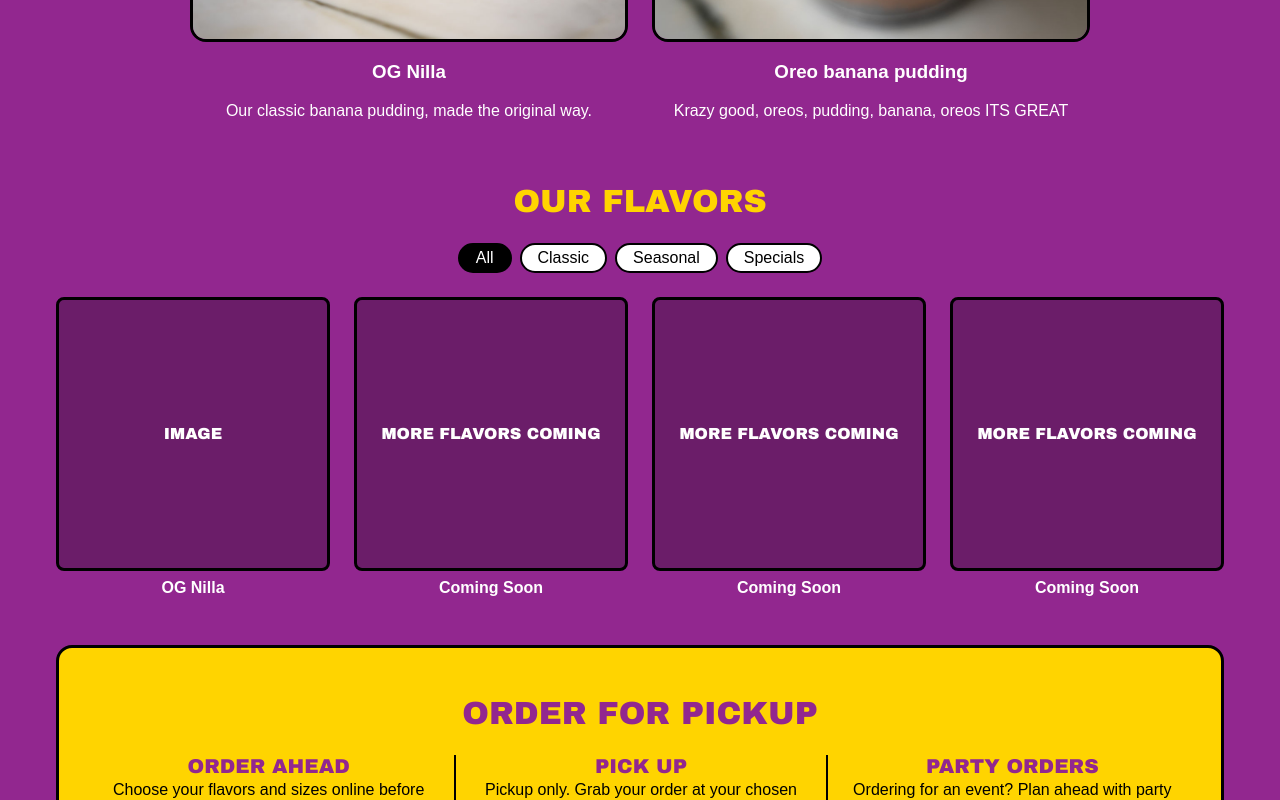
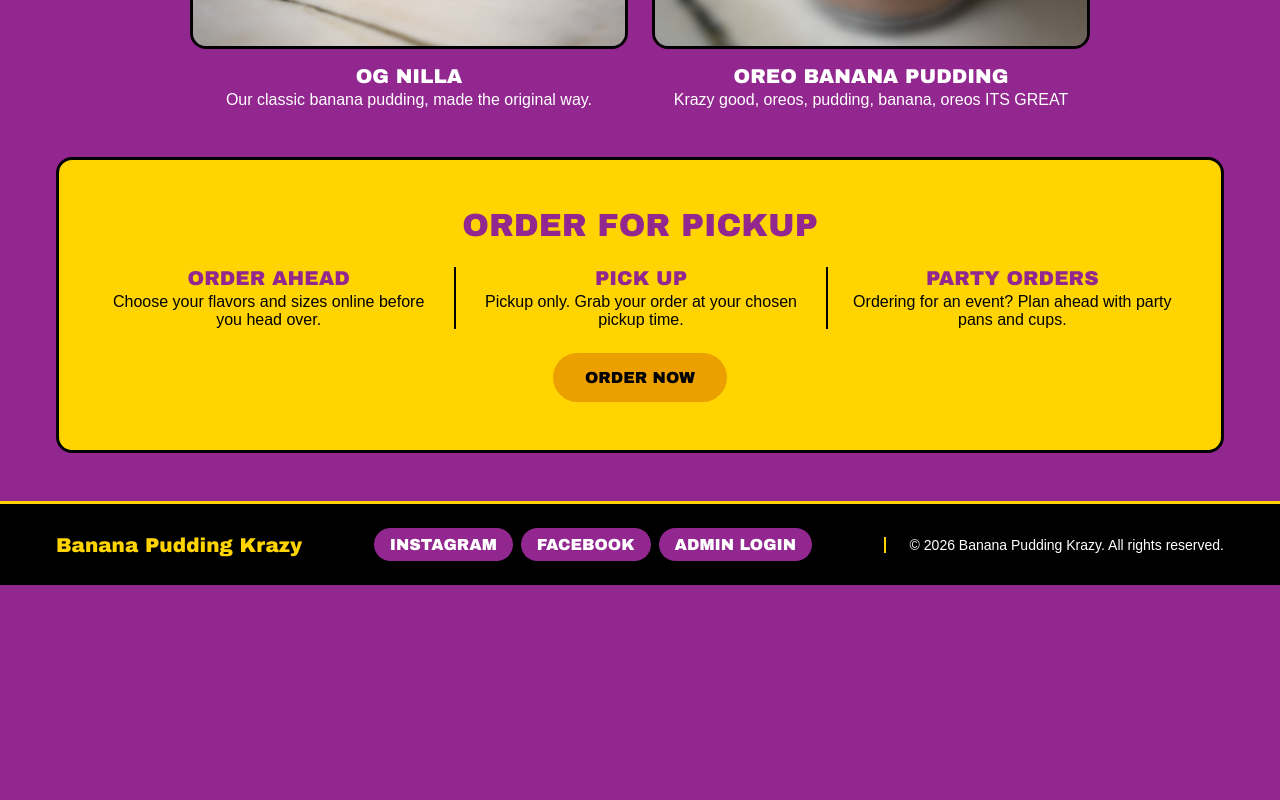
Before and after one commit to airforcecoder/bpk, a React (Vite) app in the folder client/: page /#/ in a window 1280 px wide. Shown: the part 1180-1980 px from the top of the page. After the commit the page ends 1765 px from the top, so only its background shows below. Built offline with nearby package versions, Linux system fonts and the light colour scheme.

Commit message:
BPK-99 removed the flavors section on home page, cleaned up old code

```diff
--- a/client/src/pages/HomePage.css
+++ b/client/src/pages/HomePage.css
@@ -173,54 +173,6 @@
   margin: 0;
 }
 
-/* Our Flavors */
-.home__pills {
-  display: flex;
-  flex-wrap: wrap;
-  justify-content: center;
-  gap: var(--space-sm);
-  margin-bottom: var(--space-lg);
-}
-
-.home__pill {
-  border: 2px solid var(--color-black);
-  border-radius: var(--radius-pill);
-  padding: var(--space-xs) var(--space-med);
-  background: var(--color-white);
-  color: var(--color-black);
-  transition: background var(--transition-fast);
-}
-
-.home__pill:hover {
-  background: var(--color-yellow);
-}
-
-.home__pill--active,
-.home__pill--active:hover {
-  background: var(--color-black);
-  color: var(--color-white);
-}
-
-.home__flavors {
-  display: grid;
-  grid-template-columns: repeat(4, 1fr);
-  gap: var(--space-lg);
-}
-
-.home__flavor-card {
-  text-align: center;
-}
-
-.home__flavor-image {
-  aspect-ratio: 1 / 1;
-  border: 3px solid var(--color-black);
-  border-radius: var(--radius-med);
-}
-
-.home__flavor-name {
-  margin: var(--space-sm) 0 0;
-  font-size: 1rem;
-}
 
 /* Order Your Way */
 .home__order {
@@ -269,9 +221,6 @@
 
 /* Responsive */
 @media (max-width: 1024px) {
-  .home__flavors {
-    grid-template-columns: repeat(3, 1fr);
-  }
 
   .home__slide-headline {
     font-size: 2.25rem;
@@ -318,11 +267,6 @@
     margin: 0 auto;
   }
 
-  .home__flavors {
-    grid-template-columns: repeat(2, 1fr);
-    gap: var(--space-med);
-  }
-
   .home__order {
     padding: var(--space-xl) var(--space-med);
   }
@@ -348,6 +292,8 @@
     padding: var(--space-sm) var(--space-lg);
   }
 
+}
+
   /* Krazy good stuff section */
 .home__feature-title {
   font-family: var(--font-display);
@@ -370,5 +316,3 @@
   text-align: center;
   margin: 0;
 }
-
-}
--- a/client/src/pages/HomePage.tsx
+++ b/client/src/pages/HomePage.tsx
@@ -46,25 +46,6 @@ const monthlyFeatures: MonthlyFeature[] = [
 
 ]
 
-type FlavorCategory = 'Classic' | 'Seasonal' | 'Specials'
-type FlavorFilter = 'All' | FlavorCategory
-
-type Flavor = {
-  name: string
-  category: FlavorCategory
-  comingSoon?: boolean
-}
-
-const flavorFilters: FlavorFilter[] = ['All', 'Classic', 'Seasonal', 'Specials']
-
-/* comingSoon = temporary card, replace once the real flavor is approved */
-const flavors: Flavor[] = [
-  { name: 'OG Nilla', category: 'Classic' },
-  { name: 'Coming Soon', category: 'Classic', comingSoon: true },
-  { name: 'Coming Soon', category: 'Seasonal', comingSoon: true },
-  { name: 'Coming Soon', category: 'Specials', comingSoon: true },
-]
-
 type OrderOption = {
   title: string
   text: string
@@ -81,10 +62,6 @@ const SLIDE_INTERVAL_MS = 5000
 
 function HomePage() {
   const [activeSlide, setActiveSlide] = useState(0)
-  const [activeFilter, setActiveFilter] = useState<FlavorFilter>('All')
-
-  const visibleFlavors =
-    activeFilter === 'All' ? flavors : flavors.filter((flavor) => flavor.category === activeFilter)
 
   /* Auto-rotate, timer restarts whenever the slide changes so manual clicks get a full 5s */
   useEffect(() => {
@@ -180,33 +157,6 @@ function HomePage() {
         </div>
       </section>
 
-      {/* Our Flavors */}
-      <section className="page-container home__section">
-        <h2 className="home__section-title">Our Flavors</h2>
-        <div className="home__pills">
-          {flavorFilters.map((filter) => (
-            <button
-              key={filter}
-              type="button"
-              className={filter === activeFilter ? 'home__pill home__pill--active' : 'home__pill'}
-              aria-pressed={filter === activeFilter}
-              onClick={() => setActiveFilter(filter)}
-            >
-              {filter}
-            </button>
-          ))}
-        </div>
-        <div className="home__flavors">
-          {visibleFlavors.map((flavor, index) => (
-            <article key={`${flavor.category}-${index}`} className="home__flavor-card">
-              <div className="home__placeholder home__flavor-image">
-                {flavor.comingSoon ? 'More flavors coming' : 'Image'}
-              </div>
-              <h3 className="home__flavor-name">{flavor.name}</h3>
-            </article>
-          ))}
-        </div>
-      </section>
 
       {/* Order for Pickup */}
       <section className="page-container home__section">
```
